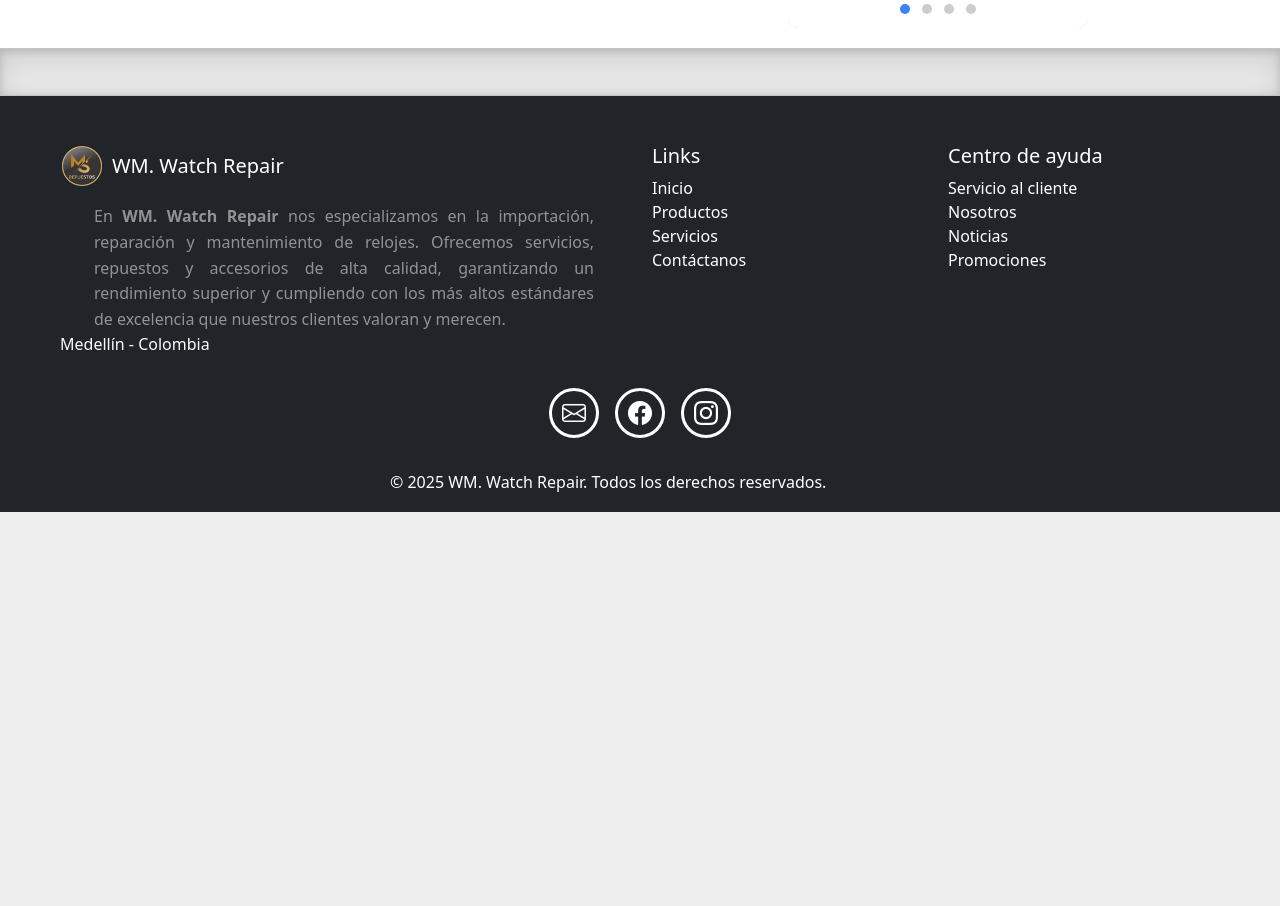
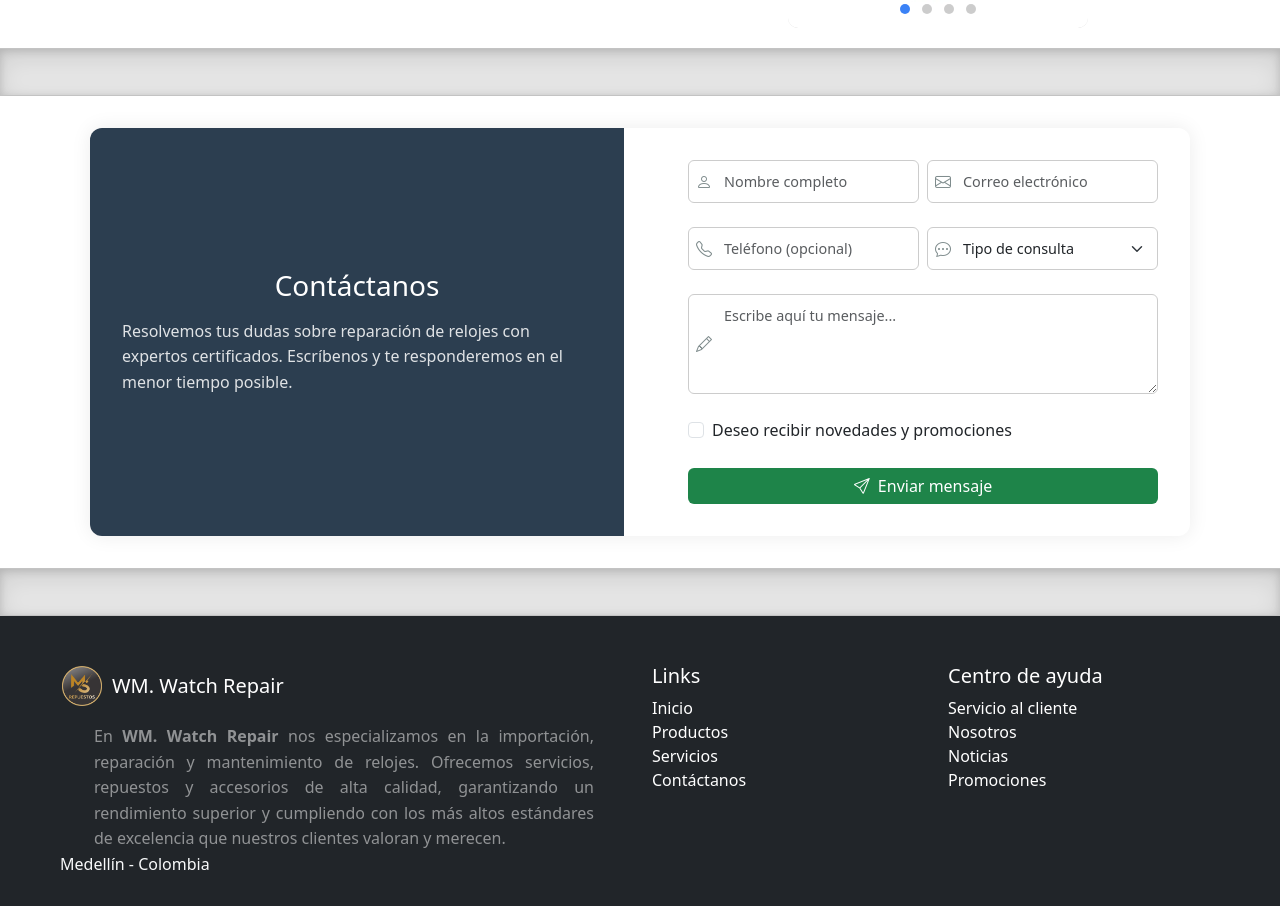
Before and after one commit to wilder78/reactWilderSernaSena, a React (Vite) app: page / in a window 1280 px wide. Shown: the part 2384-3290 px from the top of the page. Before the commit the page ends 2896 px from the top, so only its background shows below. Built offline with nearby package versions, Linux system fonts and the light colour scheme.

Commit message:
Decodificación de formulario de quejas y comentarios.

```diff
--- /dev/null
+++ b/src/components/Forms/Form.css
@@ -0,0 +1,130 @@
+.elegant-navbar {
+    background-color: #1b263b;
+    box-shadow: 0 2px 10px rgba(0, 0, 0, 0.15);
+}
+
+
+.nav-link {
+    transition: color 0.2s;
+}
+
+.nav-link:hover {
+    color: #d1dfe8 !important;
+}
+
+.btn-outline-light:hover {
+    background-color: rgba(255, 255, 255, 0.15);
+}
+
+
+.contact-wrapper {
+    max-width: 1100px;
+    margin: 2rem auto;
+    display: flex;
+    background-color: white;
+    box-shadow: 0 0 20px rgba(0, 0, 0, 0.08);
+    border-radius: 12px;
+    overflow: hidden;
+}
+
+.contact-info {
+    text-align: center;
+    padding: 1rem;
+}
+
+.contact-info {
+    background-color: #2c3e50;
+    color: white;
+    padding: 2rem;
+    flex: 1;
+}
+
+.contact-info h3 {
+    font-size: 1.75rem;
+    margin-bottom: 1rem;
+}
+
+.contact-info p {
+    font-size: 1rem;
+    opacity: 0.85;
+}
+
+.contact-form {
+    flex: 1.3;
+    padding: 2rem;
+}
+
+.contact-wrapper {
+    display: flex;
+    flex-wrap: wrap;
+    gap: 2rem;
+}
+
+.contact-info {
+    flex: 1;
+    min-width: 300px;
+}
+
+.contact-form {
+    flex: 1;
+    min-width: 300px;
+}
+
+@media (max-width: 768px) {
+    .contact-info {
+        text-align: center;
+    }
+}
+
+.form-control,
+.form-select {
+    font-size: 0.9rem;
+    padding: 0.6rem 0.75rem;
+    border-radius: 6px;
+    border: 1px solid #ccc;
+}
+
+.form-control:focus,
+.form-select:focus {
+    border-color: #1e8449;
+    box-shadow: 0 0 0 0.2rem rgba(30, 132, 73, 0.1);
+}
+
+.input-icon {
+    position: relative;
+}
+
+.input-icon i {
+    position: absolute;
+    left: 12px;
+    top: 50%;
+    transform: translateY(-50%);
+    color: #7f8c8d;
+}
+
+.input-icon input,
+.input-icon select,
+.input-icon textarea {
+    padding-left: 35px !important;
+}
+
+textarea.form-control {
+    min-height: 100px;
+}
+
+.btn-elegant {
+    background-color: #1e8449;
+    border: none;
+    color: white;
+    font-weight: 500;
+}
+
+.btn-elegant:hover {
+    background-color: #196f3d;
+}
+
+@media (max-width: 768px) {
+    .contact-wrapper {
+        flex-direction: column;
+    }
+}
--- /dev/null
+++ b/src/components/Forms/Form.jsx
@@ -0,0 +1,105 @@
+import React from "react";
+import "./Form.css";
+
+const Form = () => {
+  return (
+    <>
+      <div className="contact-wrapper">
+        {/* <!-- Información izquierda --> */}
+        <div className="contact-info d-flex flex-column justify-content-center">
+          <h3>Contáctanos</h3>
+          <p className="text-center text-md-start">
+            Resolvemos tus dudas sobre reparación de relojes con expertos
+            certificados. Escríbenos y te responderemos en el menor tiempo
+            posible.
+          </p>
+        </div>
+
+        {/* <!-- Formulario derecha --> */}
+        <div className="contact-form">
+          <form action="/api/messages" method="POST">
+            <div className="row g-2">
+              <div className="col-md-6 mb-3 input-icon">
+                <i className="bi bi-person"></i>
+                <input
+                  type="text"
+                  className="form-control"
+                  name="name"
+                  required
+                  placeholder="Nombre completo"
+                />
+              </div>
+
+              <div className="col-md-6 mb-3 input-icon">
+                <i className="bi bi-envelope"></i>
+                <input
+                  type="email"
+                  className="form-control"
+                  name="email"
+                  required
+                  placeholder="Correo electrónico"
+                />
+              </div>
+
+              <div className="col-md-6 mb-3 input-icon">
+                <i className="bi bi-telephone"></i>
+                <input
+                  type="tel"
+                  className="form-control"
+                  name="phone"
+                  placeholder="Teléfono (opcional)"
+                />
+              </div>
+
+              <div className="col-md-6 mb-3 input-icon">
+                <i className="bi bi-chat-dots"></i>
+                <select className="form-select" name="type" required>
+                  <option value="" disabled selected>
+                    Tipo de consulta
+                  </option>
+                  <option value="cotizacion">Cotización</option>
+                  <option value="consulta">Consulta técnica</option>
+                  <option value="reclamo">Reclamo</option>
+                  <option value="sugerencia">Sugerencia</option>
+                  <option value="otros">Otros</option>
+                </select>
+              </div>
+
+              <div className="col-12 mb-3 input-icon">
+                <i className="bi bi-pencil"></i>
+                <textarea
+                  className="form-control"
+                  name="message"
+                  required
+                  placeholder="Escribe aquí tu mensaje..."
+                ></textarea>
+              </div>
+
+              <div className="col-12 mb-3">
+                <div className="form-check">
+                  <input
+                    className="form-check-input"
+                    type="checkbox"
+                    name="newsletter"
+                    id="newsletter"
+                  />
+                  <label className="form-check-label" for="newsletter">
+                    Deseo recibir novedades y promociones
+                  </label>
+                </div>
+              </div>
+
+              <div className="col-12">
+                <button type="submit" className="btn btn-elegant w-100">
+                  <i className="bi bi-send me-1"></i> Enviar mensaje
+                </button>
+              </div>
+            </div>
+          </form>
+        </div>
+      </div>
+    </>
+  );
+};
+
+export default Form;
--- a/src/pages/Products/Product.jsx
+++ b/src/pages/Products/Product.jsx
@@ -3,6 +3,7 @@ import FloatingButton from "../../components/FloatingButton/FloatingButton";
 import ToolbarHeader from "./ToolbarHeader/ToolbarHeader";
 import SidebarFilter from "./SidebarFilter/SidebarFilter";
 import RecommendedProducts from "./RecommendedProducts/RecommendedProducts";
+import Form from "../../components/Forms/Form";
 
 export const Product = () => {
   return (
@@ -14,6 +15,9 @@ export const Product = () => {
           <RecommendedProducts />
         </div>
       </main>
+      <div className="b-example-divider" />
+      <Form />
+      <div className="b-example-divider" />
       <FloatingButton />
     </>
   );
--- a/src/pages/home/Home.jsx
+++ b/src/pages/home/Home.jsx
@@ -10,6 +10,7 @@ import {
 } from "../../imageData/imageData";
 import { SubTitle } from "../../components/SubTitle/SubTitle";
 import { EffectCube } from "../../components/EffectCube/EffectCube";
+import Form from "../../components/Forms/Form";
 
 function Home() {
   return (
@@ -94,6 +95,10 @@ function Home() {
 
       <div className="b-example-divider" />
 
+      <Form />
+
+      <div className="b-example-divider" />
+
       <FloatingButton />
     </>
   );
```
Also changed, not shown: src/components/NavigationLinks/NavigationLinks.jsx (+7 -0 lines).
